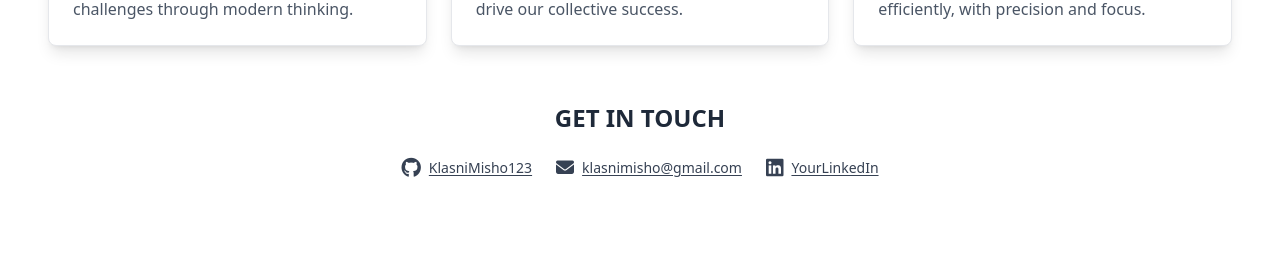
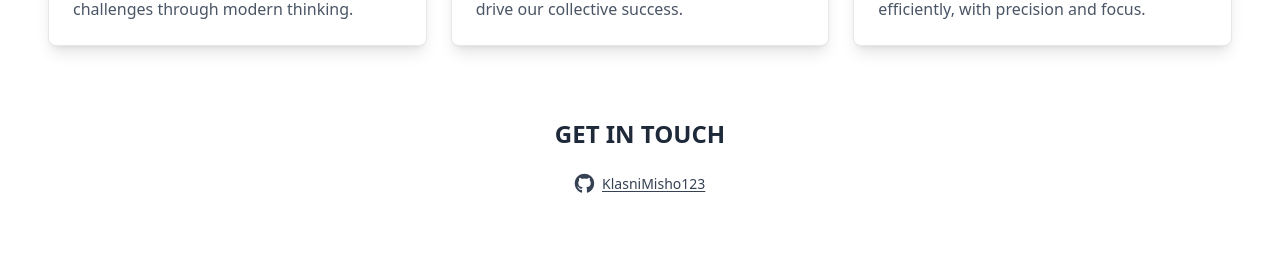
Before and after one commit to KlasniMisho123/MoonChaser, an Angular app: page /aboutus in a window 1280 px wide. Shown: the part 1194-1450 px from the top of the page. Built offline with nearby package versions, Linux system fonts and the light colour scheme.

Commit message:
about us strong sides

```diff
--- a/src/app/Components/aboutus/aboutus.component.html
+++ b/src/app/Components/aboutus/aboutus.component.html
@@ -70,12 +70,12 @@
                 <p class="text-gray-600">We turn ideas into results quickly and efficiently, with precision and focus.</p>
               </div>
             </div>
-            <div class="py-8 text-center">
+            <div class="pt-12 text-center">
                 <h2 class="text-2xl font-semibold text-gray-800 mb-6">GET IN TOUCH </h2>
 
                 <div class="flex flex-col md:flex-row items-center justify-center gap-6 text-sm">
-                  <!-- GitHub -->
-                  <a
+
+                    <a
                     href="https://github.com/KlasniMisho123"
                     target="_blank"
                     class="flex items-center gap-2 text-gray-700 hover:text-black hover:scale-105 transition-all duration-300">
@@ -83,22 +83,6 @@
                     <span class="underline underline-offset-2">KlasniMisho123</span>
                   </a>
 
-                  <!-- Gmail -->
-                  <a
-                    href="mailto:klasnimisho@gmail.com"
-                    class="flex items-center gap-2 text-gray-700 hover:text-red-500 hover:scale-105 transition-all duration-300">
-                    <i class="fas fa-envelope text-lg"></i>
-                    <span class="underline underline-offset-2">klasnimisho&#64;gmail.com</span>
-                  </a>
-
-                  <!-- Optional: LinkedIn -->
-                  <a
-                    href="https://linkedin.com/in/your-profile"
-                    target="_blank"
-                    class="flex items-center gap-2 text-gray-700 hover:text-blue-600 hover:scale-105 transition-all duration-300">
-                    <i class="fab fa-linkedin text-xl"></i>
-                    <span class="underline underline-offset-2">YourLinkedIn</span>
-                  </a>
                 </div>
               </div>
 
```
